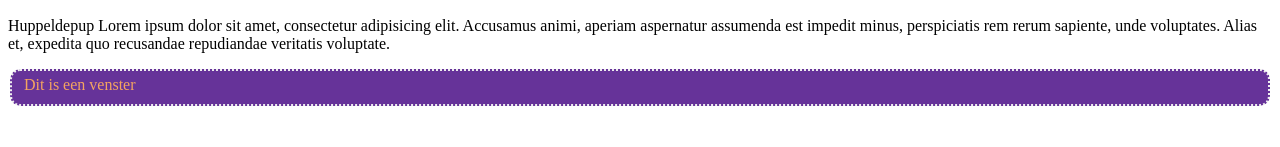
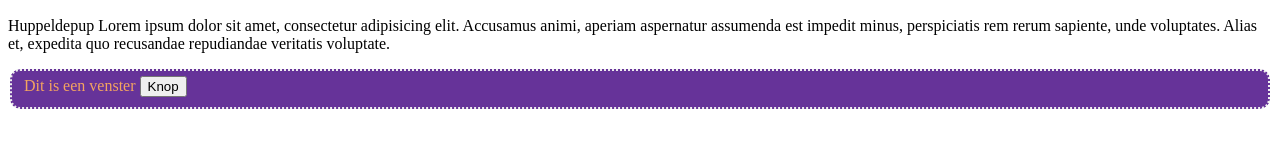
Before and after one commit to Big-beatz/git-workshop-2021-08, a plain HTML site: page index.html in a window 1280 px wide. Shown: the part 249-396 px from the top of the page. Drawn offline with Linux system fonts and the light colour scheme.

Commit message:
Button toegevoegd

```diff
--- a/index.html
+++ b/index.html
@@ -12,7 +12,9 @@
 <h2>Nog een keer net niet</h2>
 <p>Huppeldepup Lorem ipsum dolor sit amet, consectetur adipisicing elit. Accusamus animi, aperiam aspernatur assumenda est impedit minus, perspiciatis rem rerum sapiente, unde voluptates. Alias et, expedita quo recusandae repudiandae veritatis voluptate.</p>
 <fieldset>
-    Dit is een venster </fieldset>
+    Dit is een venster
 
+<button>Knop</button>
+</fieldset>
 </body>
 </html>
```
